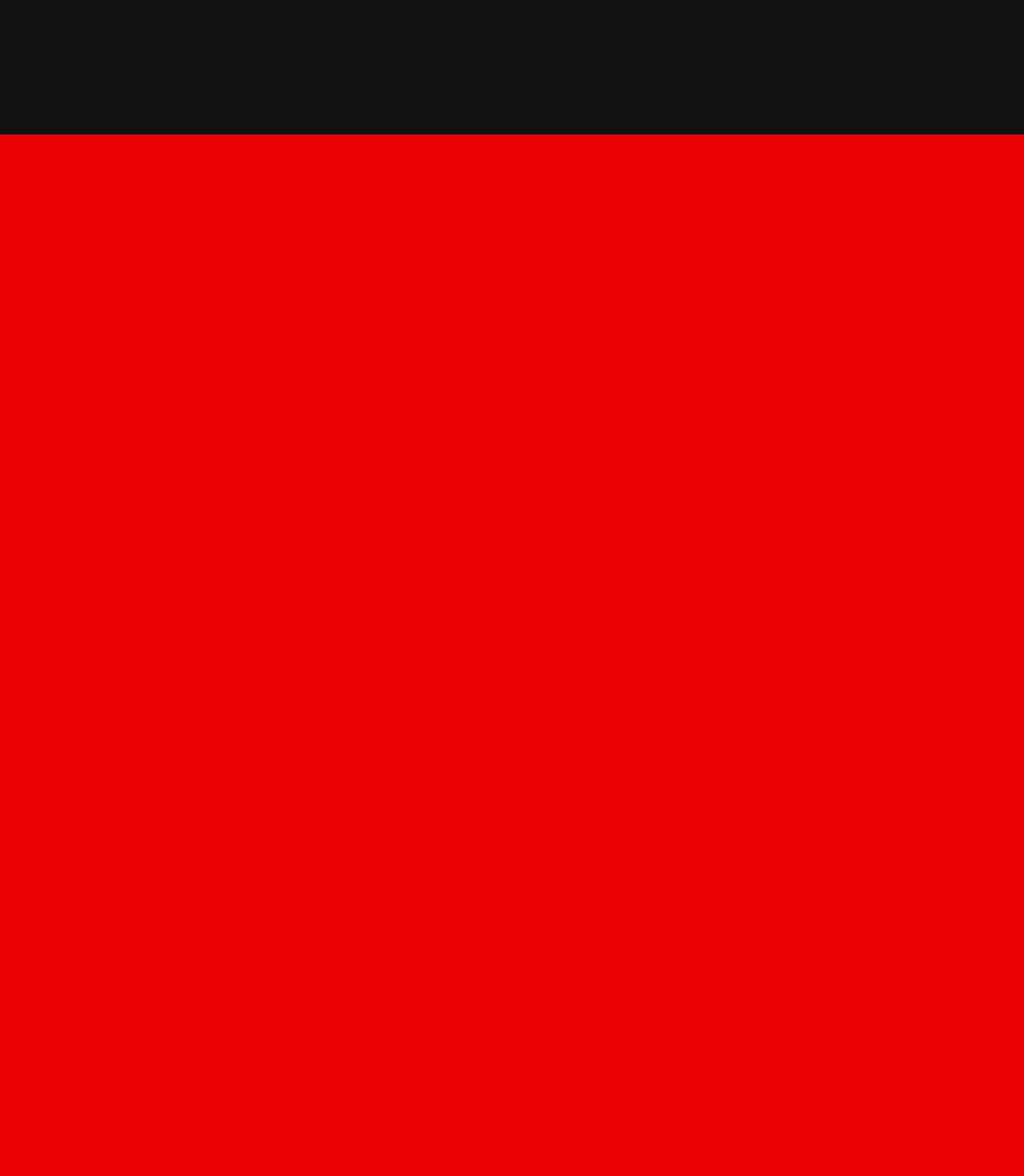
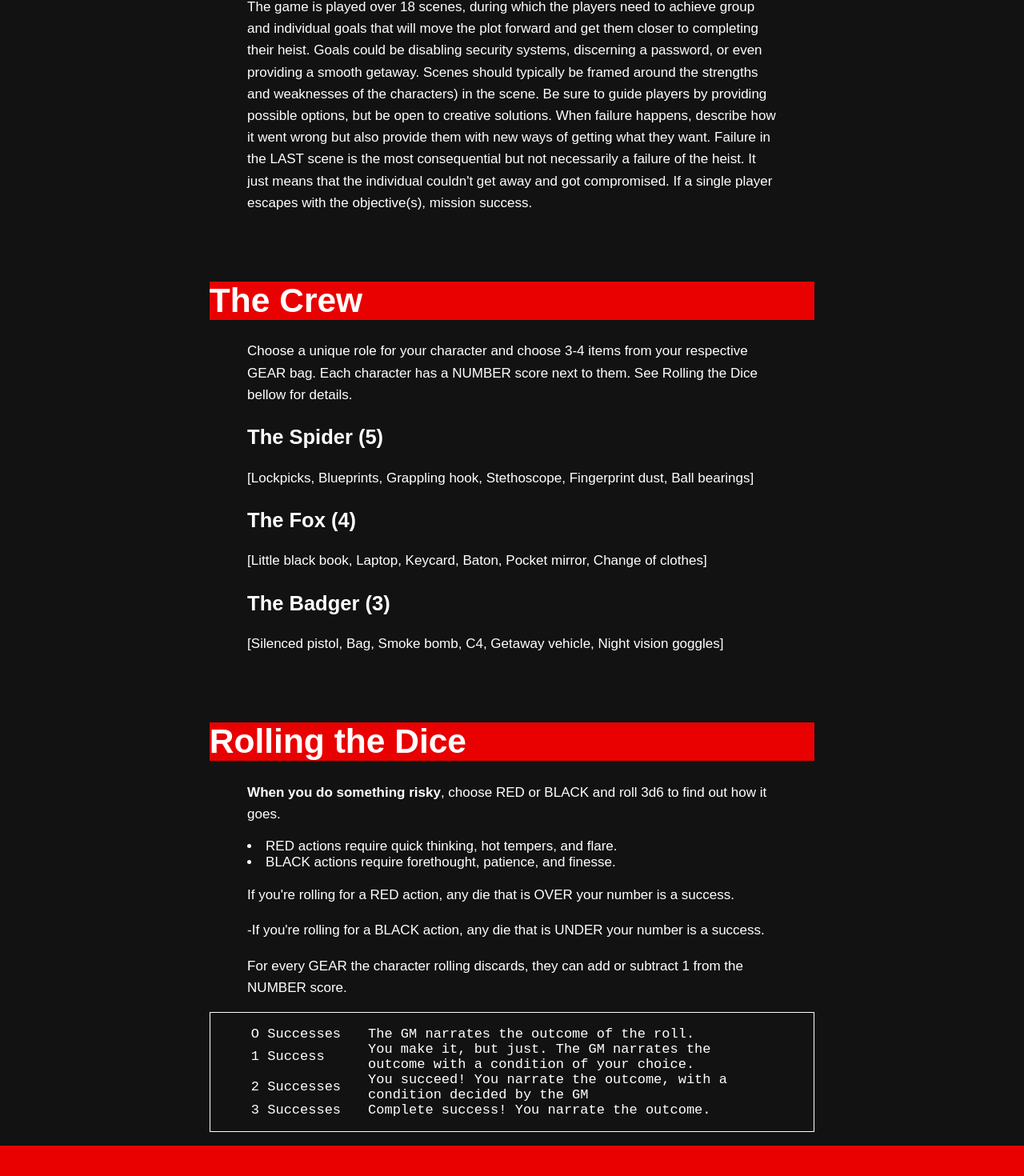
Before and after one commit to alfonsomartinezs/worst-editions, a Next.js app: page /posts/games/roulette in a window 1280 px wide. Shown: the part 564-2034 px from the top of the page at 80% size. Before the commit the page ends 800 px from the top, so only its background shows below. Built offline with nearby package versions, Linux system fonts and the light colour scheme.

Commit message:
format stuff

```diff
--- a/src/app/globals.css
+++ b/src/app/globals.css
@@ -150,6 +150,13 @@ td,th{
   white-space: nowrap;
 }
 
+table.wrap td{
+  white-space: nowrap;
+}
+table.wrap td:nth-of-type(2n){
+  white-space: initial;
+}
+
 thead{
   border: 1px solid white;
   background-color: red;
--- a/src/app/posts/games/roulette/page.tsx
+++ b/src/app/posts/games/roulette/page.tsx
@@ -4,10 +4,54 @@ import React from 'react'
 const page = () => {
   return (
     <>
-    <Link href= '/'>Back</Link>
+      <Link href='/'>Back</Link>
+      <p>A few years ago a friend and I made <Link href="https://shrikefound.itch.io/roulette">Roulette</Link>, a heist game based on Lasers and Feelings. Here are the rules.</p>
       <h1>Roulette</h1>
-      <p>A few years ago a friend and I made <Link href="https://shrikefound.itch.io/roulette">Roulette</Link>, a heist game based on Lasers and Feelings</p>
-      </>
+      <p>This is a casino heist game for 2-4 players.</p>
+      <p>The objects) to be heisted is determined by the players.</p>
+      <p>The protections set in place are determined by the GM.</p>
+      <h2>The Job</h2>
+      <p>The game is played over 18 scenes, during which the players need to achieve group and individual goals that will move the plot forward and get them closer to completing their heist. Goals could be disabling security systems, discerning a password, or even providing a smooth getaway.
+        Scenes should typically be framed around the strengths and weaknesses of the characters) in the scene. Be sure to guide players by providing possible options, but be open to creative solutions.
+        When failure happens, describe how it went wrong but also provide them with new ways of getting what they want. Failure in the LAST scene is the most consequential but not necessarily a failure of the heist. It just means that the individual couldn't get away and got compromised.
+        If a single player escapes with the objective(s), mission success.
+      </p>
+      опо
+      <h2>The Crew</h2>
+      <p>Choose a unique role for your character and choose 3-4 items from your respective GEAR bag.
+        Each character has a NUMBER score next to them. See Rolling the Dice bellow for details.</p>
+      <h4>The Spider (5)</h4>
+      <p>[Lockpicks, Blueprints, Grappling hook, Stethoscope, Fingerprint dust, Ball bearings]</p>
+      <h4>The Fox (4)</h4>
+      <p>[Little black book, Laptop, Keycard, Baton, Pocket mirror, Change of clothes]</p>
+      <h4>The Badger (3)</h4>
+      <p>[Silenced pistol, Bag, Smoke bomb, C4, Getaway vehicle, Night vision goggles]</p>
+      <h2>Rolling the Dice</h2>
+      <p><strong>When you do something risky</strong>, choose RED or BLACK and roll 3d6 to find out how it goes.</p>
+      <ul>
+        <li>RED actions require quick thinking, hot tempers, and flare.</li>
+        <li>BLACK actions require forethought, patience, and finesse.</li>
+      </ul>
+      <p>If you're rolling for a RED action, any die that is OVER your number is a success.</p>
+      <p>-If you're rolling for a BLACK action, any die that is UNDER your number is a success.</p>
+      <p>For every GEAR the character rolling discards, they can add or subtract 1 from the NUMBER score.</p>
+      <table className="wrap breakout">
+        <tbody>
+          <tr>
+            <td>O Successes</td><td>The GM narrates the outcome of the roll.</td>
+          </tr>
+          <tr>
+            <td>1 Success</td><td>You make it, but just. The GM narrates the outcome with a condition of your choice.</td>
+          </tr>
+          <tr>
+            <td>2 Successes</td><td>You succeed! You narrate the outcome, with a condition decided by the GM</td>
+          </tr>
+          <tr>
+            <td>3 Successes</td><td>Complete success! You narrate the outcome.</td>
+          </tr>
+        </tbody>
+      </table>
+    </>
   )
 }
 
```
